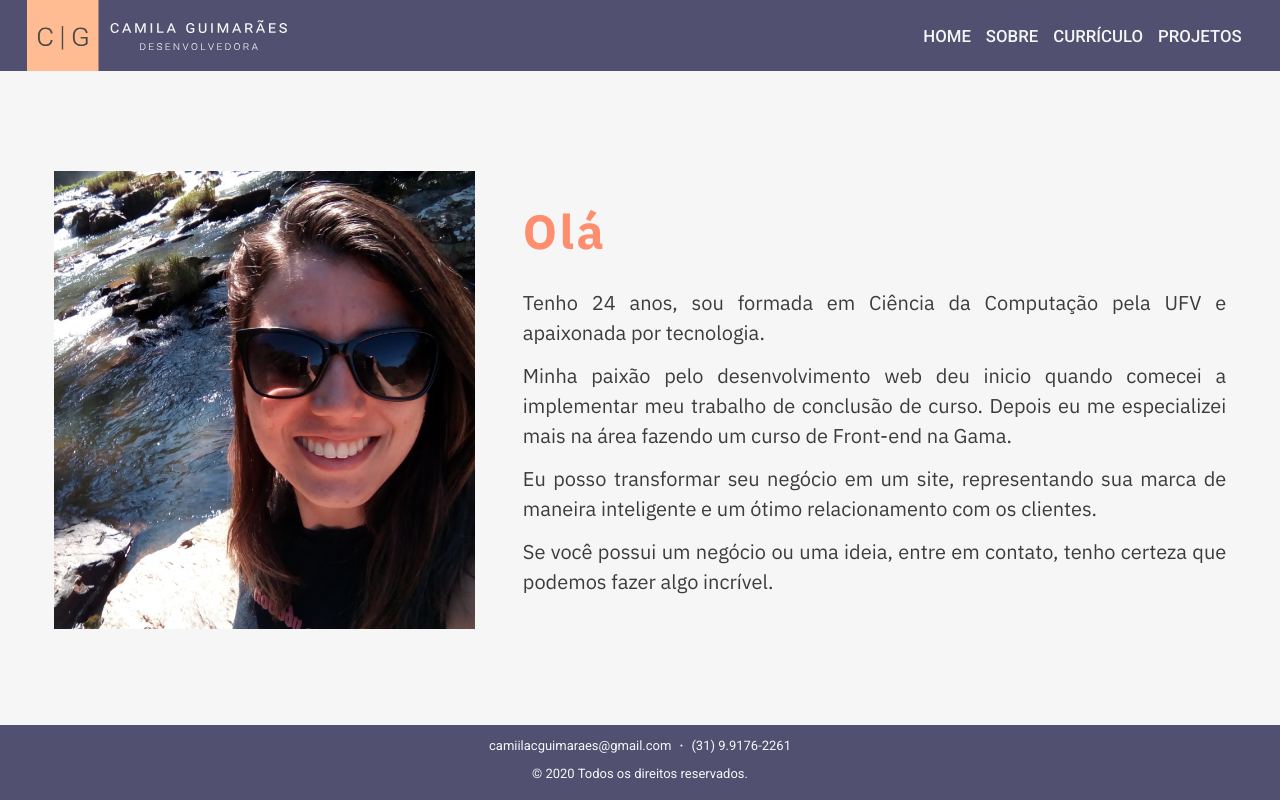
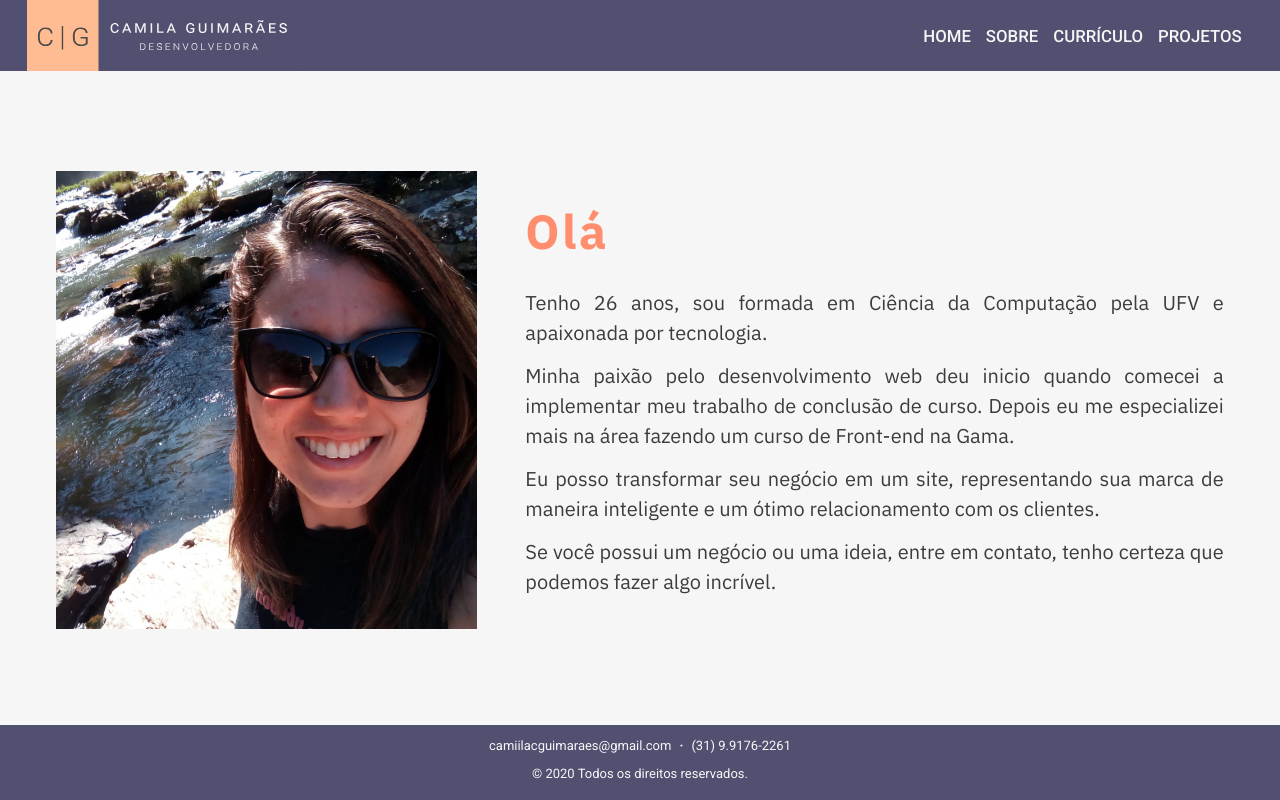
Before and after one commit to miilacg/portfolio, a Next.js app: page /SobreMim in a window 1280 px wide. Built offline with nearby package versions, Linux system fonts and the light colour scheme.

Commit message:
SOBRE MIM: refatoração de estilo e mudança da idade

```diff
--- a/src/pages/SobreMim.tsx
+++ b/src/pages/SobreMim.tsx
@@ -13,7 +13,7 @@ export default function SobreMim() {
         <Typography variant='h1'>Olá</Typography>
 
         <Typography variant='body1'>
-          Tenho 24 anos, sou formada em Ciência da Computação
+          Tenho 26 anos, sou formada em Ciência da Computação
           pela UFV e apaixonada por tecnologia.
         </Typography>
         <Typography variant='body1'>
--- a/src/styles/globals.scss
+++ b/src/styles/globals.scss
@@ -48,8 +48,8 @@ main {
   margin-top: var(--alturaLogo);
   margin-bottom: var(--alturaFooter);
   padding-top: 3.6875rem;
-  padding-left: 4.2%;
-  padding-right: 4.2%;
+  padding-left: 4.4%;
+  padding-right: 4.4%;
 }
 
 @media (min-width: 1400px) {
--- a/src/styles/pages/SobreMim.module.scss
+++ b/src/styles/pages/SobreMim.module.scss
@@ -1,6 +1,5 @@
 .sobreMim {
    display: flex;
-   flex-direction: row;
    position: absolute;
    top: 50%;
    transform: translate(0%, -50%);
@@ -19,7 +18,6 @@
 
 .sobreMim .texto {
    margin: auto 0 auto 3rem;
-   align-self: center;
 }
 
 .sobreMim h1 {
@@ -28,5 +26,5 @@
 }
 
 .sobreMim p:last-child {
-   margin-bottom: 0vw;
+   margin-bottom: 0;
 }
```
